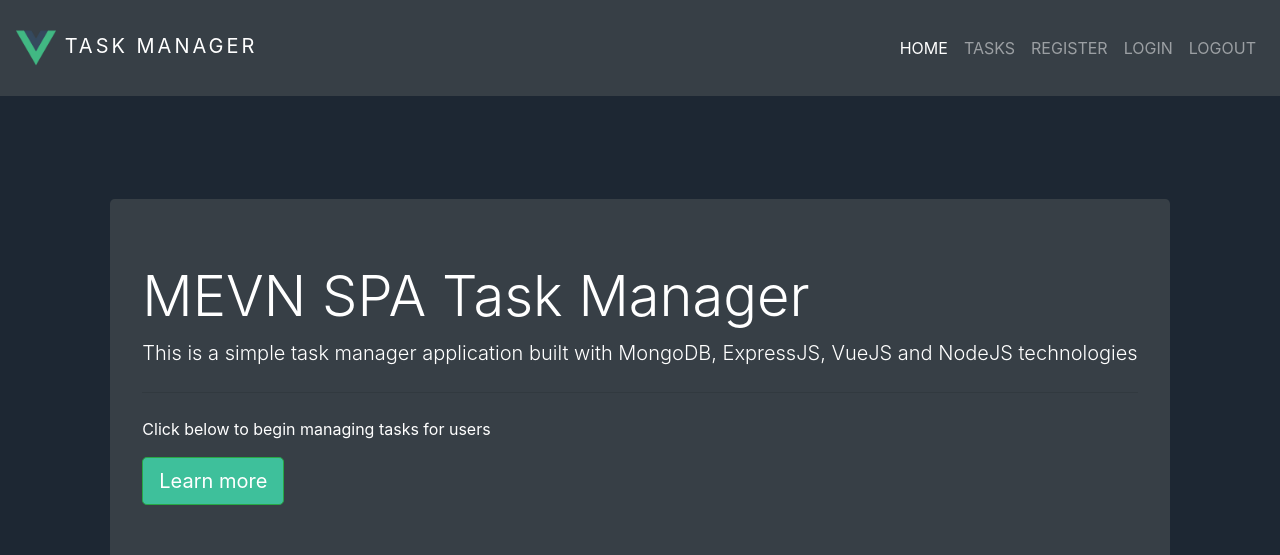
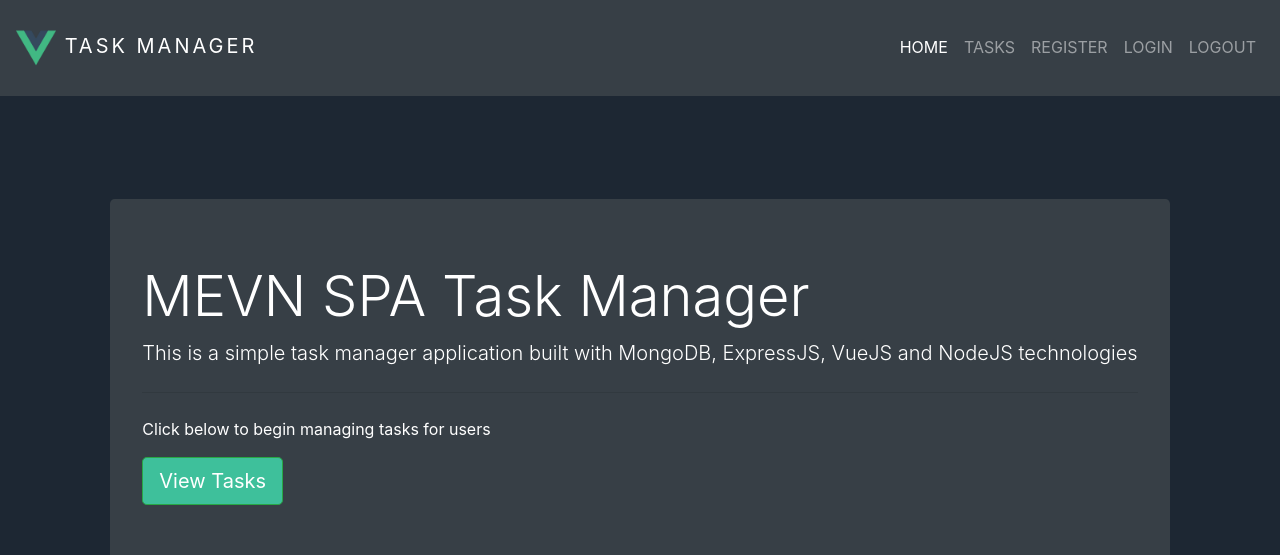
Before and after one commit to Ihajoosten/Client-side-programming, a Vue app: page / in a window 1280 px wide. Shown: the top 555 px of the page. Built offline with nearby package versions, Linux system fonts and the light colour scheme.

Commit message:
finished routing

```diff
--- a/src/assets/css/style.css
+++ b/src/assets/css/style.css
@@ -22,6 +22,20 @@ a.navbar-brand {
 
 li.nav-item a {
     text-transform: uppercase;
+}
+
+#custom-link::after {
+    content: '';
+    display: block;
+    width: 0;
+    height: 2px;
+    background:#3ec09b;
+    transition: width .4s;
+}
+
+#custom-link:hover::after {
+    width: 100%;
+    transition: width .3s;
 }
 
 @media screen and (max-width: 767px) {
--- a/src/components/Home.vue
+++ b/src/components/Home.vue
@@ -6,6 +6,6 @@
     >This is a simple task manager application built with MongoDB, ExpressJS, VueJS and NodeJS technologies</p>
     <hr class="my-4" />
     <p>Click below to begin managing tasks for users</p>
-    <a class="btn btn-success btn-lg" href="#" role="button">Learn more</a>
+    <router-link class="btn btn-success btn-lg" to="/tasks">View Tasks</router-link>
   </div>
 </template>
--- a/src/components/Navbar.vue
+++ b/src/components/Navbar.vue
@@ -1,10 +1,10 @@
 <template>
   <header>
     <nav class="navbar navbar-expand-md navbar-dark fixed-top custom-bg-dark">
-      <a class="navbar-brand title" href="#">
+      <router-link class="navbar-brand title" to="/">
         <img alt="Vue-logo" class="Vue-logo" src="../assets/logo.png" />
         Task Manager
-      </a>
+      </router-link>
       <button
         class="navbar-toggler"
         type="button"
@@ -18,25 +18,22 @@
       </button>
       <div class="collapse navbar-collapse" id="navbarCollapse">
         <ul class="navbar-nav ml-auto">
-          <li class="nav-item active">
-            <a class="nav-link" href="#">
-              Home
-            </a>
+          <li class="nav-item">
+            <router-link id="custom-link" class="nav-link" to="/" exact>Home</router-link>
           </li>
           <li class="nav-item">
-            <a class="nav-link" href="#">Tasks</a>
+            <router-link id="custom-link" class="nav-link" to="/tasks" exact>Tasks</router-link>
           </li>
           <li class="nav-item">
-            <a class="nav-link" href="#">Register</a>
+            <router-link id="custom-link" class="nav-link" to="/register" exact>Register</router-link>
           </li>
           <li class="nav-item">
-            <a class="nav-link" href="#">Login</a>
+          <router-link id="custom-link" class="nav-link" to="/login" exact>Login</router-link>
           </li>
-        <li class="nav-item">
-            <a class="nav-link" href="#">Logout</a>
+          <li class="nav-item">
+            <a id="custom-link" href="" class="nav-link">Logout</a>
           </li>
         </ul>
-
       </div>
     </nav>
   </header>
--- a/src/router.js
+++ b/src/router.js
@@ -1,50 +1,59 @@
-import Vue from 'vue'
-import VueRouter from 'vue-router'
-import Home from './views/Home.vue'
+import Vue from "vue";
+import Router from "vue-router";
+import Home from "./views/Home.vue";
 
-Vue.use(VueRouter)
+Vue.use(Router);
 
-const routes = [
+export default new Router({
+  routes: [
     {
-    path: '/',
-    name: 'home',
+      path: "/",
+      name: "home",
       component: Home
     },
     {
-    path: '/tasks',
-    name: 'tasks-all',
-    component: () => import(/* webpackChunkName: "Tasks all" */ './views/tasks/TaskAll.vue')
+      path: "/tasks",
+      name: "tasks-all",
+      component: () =>
+        import(/* webpackChunkName: "Tasks all" */ "./views/tasks/TaskAll.vue")
     },
     {
-    path: '/tasks/create',
-    name: 'tasks-create',
-    component: () => import(/* webpackChunkName: "Tasks create" */ './views/tasks/TaskCreate.vue')
+      path: "/tasks/create",
+      name: "tasks-create",
+      component: () =>
+        import(
+          /* webpackChunkName: "Tasks create" */ "./views/tasks/TaskCreate.vue"
+        )
     },
     {
-    path: '/tasks/edit/:id',
-    name: 'tasks-edit',
-    component: () => import(/* webpackChunkName: "Tasks edit id" */ './views/tasks/TaskEdit.vue')
+      path: "/tasks/edit/:id",
+      name: "tasks-edit",
+      component: () =>
+        import(
+          /* webpackChunkName: "Tasks edit id" */ "./views/tasks/TaskEdit.vue"
+        )
     },
     {
-    path: '/login',
-    name: 'login',
-    component: () => import(/* webpackChunkName: "login" */ './views/authentication/Login.vue')
+      path: "/login",
+      name: "login",
+      component: () =>
+        import(
+          /* webpackChunkName: "login" */ "./views/authentication/Login.vue"
+        )
     },
     {
-    path: '/register',
-    name: 'register',
-    component: () => import(/* webpackChunkName: "register" */ './views/authentication/Register.vue')
+      path: "/register",
+      name: "register",
+      component: () =>
+        import(
+          /* webpackChunkName: "register" */ "./views/authentication/Register.vue"
+        )
     },
     {
-    path: '*',
-    redirect: '/'
+      path: "*",
+      redirect: "/"
     }
-]
-
-const router = new VueRouter({
-  mode: 'history',
-  base: process.env.BASE_URL,
-  routes
-})
-
-export default router
+  ],
+  linkActiveClass: "active",
+  mode: 'history'
+});
```
Lines whose indentation alone changed are shown as unchanged.
